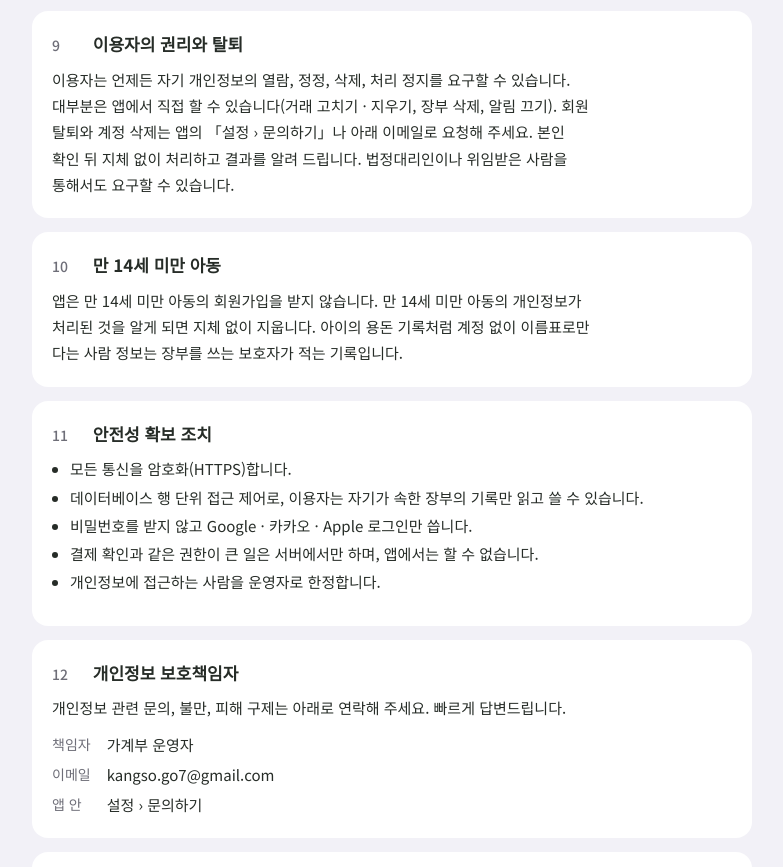
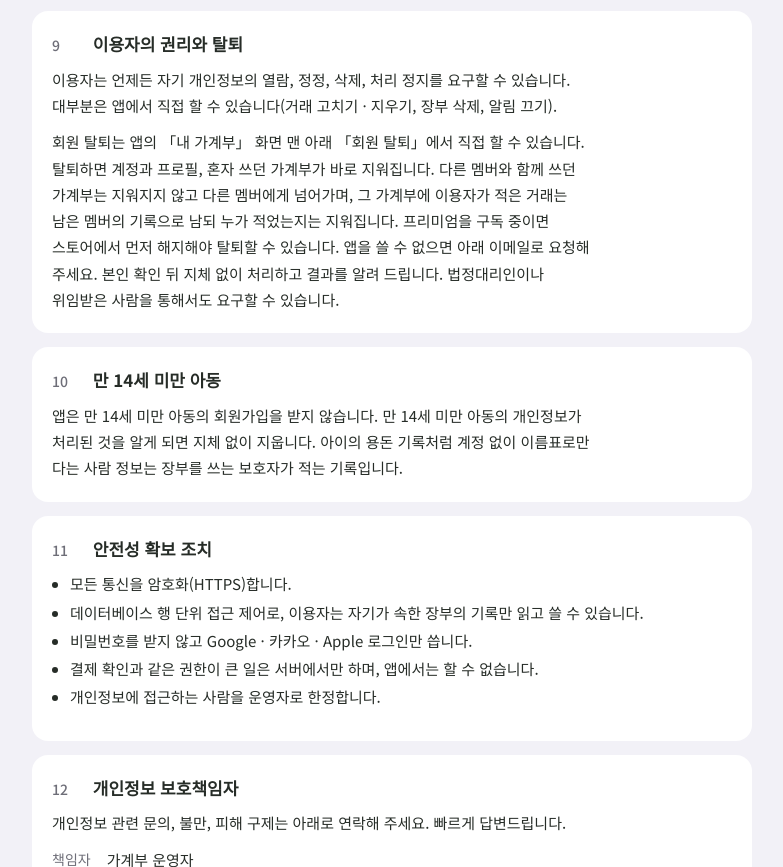
Before and after one commit to kangsogo7/budget-book-legal, a plain HTML site: page privacy.html in a window 1280 px wide. Shown: the part 3151-4018 px from the top of the page, without its empty margins (248-1031 px from the left). Drawn offline with Linux system fonts and the light colour scheme; a web font is replaced by a local one.

Commit message:
앱 안 회원 탈퇴를 안내한다

```diff
--- a/privacy.html
+++ b/privacy.html
@@ -232,9 +232,15 @@
     <h2><span class="no">9</span>이용자의 권리와 탈퇴</h2>
     <p>
       이용자는 언제든 자기 개인정보의 열람, 정정, 삭제, 처리 정지를 요구할 수 있습니다. 대부분은 앱에서
-      직접 할 수 있습니다(거래 고치기 · 지우기, 장부 삭제, 알림 끄기). 회원 탈퇴와 계정 삭제는 앱의
-      「설정 › 문의하기」나 아래 이메일로 요청해 주세요. 본인 확인 뒤 지체 없이 처리하고 결과를 알려
-      드립니다. 법정대리인이나 위임받은 사람을 통해서도 요구할 수 있습니다.
+      직접 할 수 있습니다(거래 고치기 · 지우기, 장부 삭제, 알림 끄기).
+    </p>
+    <p>
+      회원 탈퇴는 앱의 「내 가계부」 화면 맨 아래 「회원 탈퇴」에서 직접 할 수 있습니다. 탈퇴하면 계정과
+      프로필, 혼자 쓰던 가계부가 바로 지워집니다. 다른 멤버와 함께 쓰던 가계부는 지워지지 않고 다른
+      멤버에게 넘어가며, 그 가계부에 이용자가 적은 거래는 남은 멤버의 기록으로 남되 누가 적었는지는
+      지워집니다. 프리미엄을 구독 중이면 스토어에서 먼저 해지해야 탈퇴할 수 있습니다. 앱을 쓸 수 없으면
+      아래 이메일로 요청해 주세요. 본인 확인 뒤 지체 없이 처리하고 결과를 알려 드립니다. 법정대리인이나
+      위임받은 사람을 통해서도 요구할 수 있습니다.
     </p>
   </section>
 
```
Also changed, not shown: terms.html (+3 -2 lines).
